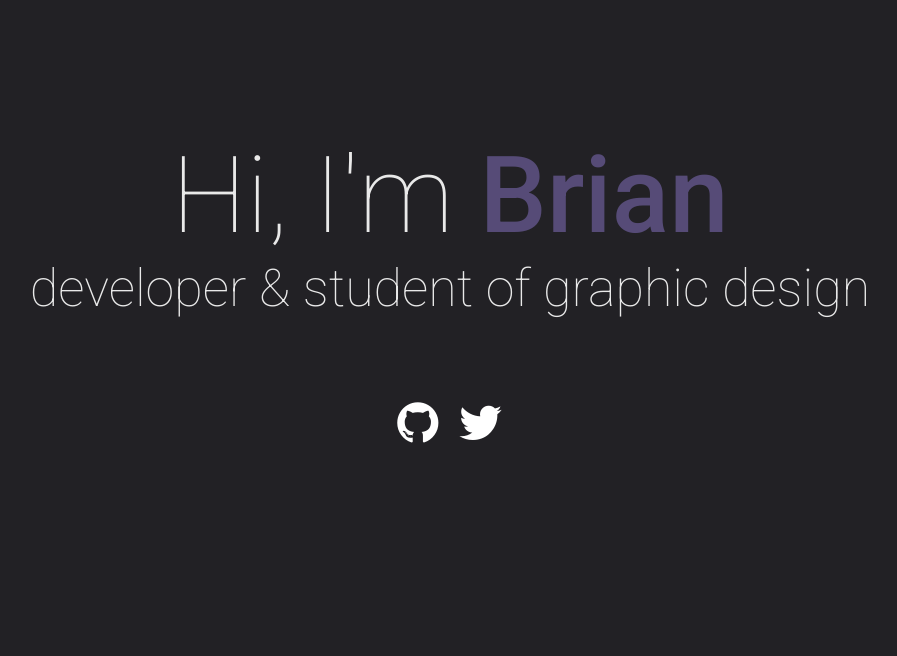
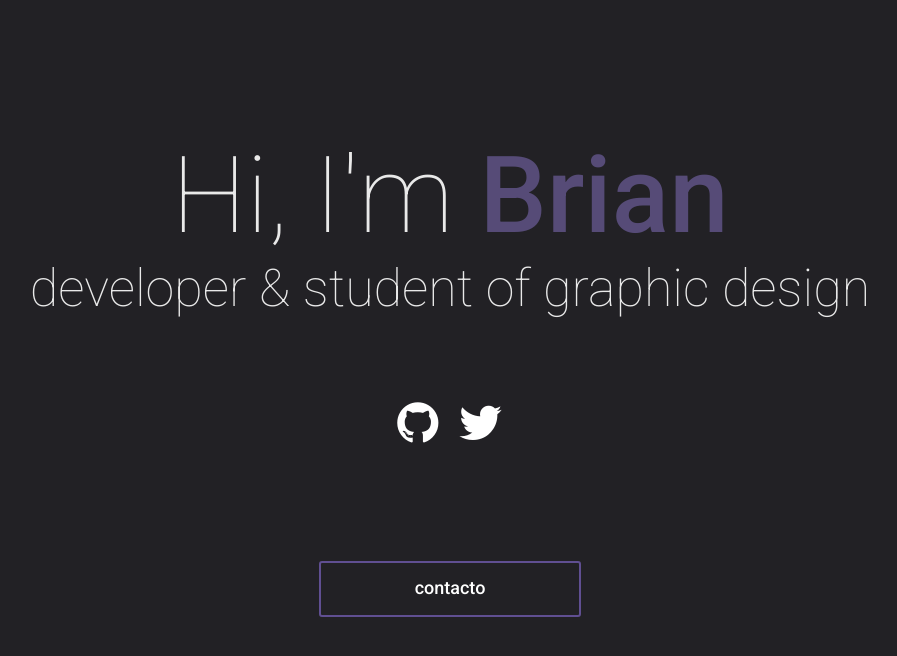
Before and after one commit to brai4u/brianardiles.cf, a plain HTML site: page index.html in a window 1280 px wide. Shown: the whole page, without its empty margins (190-1087 px from the left). Drawn offline with nearby package versions, Linux system fonts and the light colour scheme.

Commit message:
boton contacto, mejoras en resposive

```diff
--- a/css/swag.css
+++ b/css/swag.css
@@ -1,7 +1,12 @@
-
 body {
     background-color: #222125;
     margin: 0px;
+}
+
+#contenido{
+    position: absolute;
+    height: 100%;
+    width: 100%;
 }
 
 #hi {
@@ -35,10 +40,12 @@ body {
 
 .fa-github:hover{
     color:#d8d2e8;
+    transition: background 0.1s linear;
 }
 
 .fa-twitter:hover{
     color:#4099FF;
+    transition: background 0.1s linear;
 }
 
 #redes {
@@ -46,6 +53,31 @@ body {
     width: 100%;
     position: relative;
     top: 133px;
+}
+
+.contacto{
+    border: solid 2px #604F92;
+    border-radius: 3px;
+    padding: 14px 20px;
+    font-size: 18px;
+    color: #fff;
+    text-decoration: none;
+    font-family: 'Roboto', sans-serif;
+    font-weight: 500;
+    transition: background-color ease .2s;
+    text-align: center;
+    top: 247px;
+    position: relative;
+    height: 3%;
+    width: 17%;
+    margin-left: auto;
+    margin-right: auto;
+    cursor: pointer;
+}
+
+.contacto:hover{
+    background-color:#604F92;
+    transition: background 0.1s linear;
 }
 
 @media (max-width: 512px) {
@@ -65,4 +97,13 @@ body {
         position: absolute;
         top: 80%;
     }
+
+    .contacto{
+        background: #493586;
+        top: 90%;
+        /* position: absolute; */
+        width: 84%;
+        border:0;
+        font-weight: 300;
+    }
 }
--- a/index.html
+++ b/index.html
@@ -8,6 +8,7 @@
 </head>
 
 <body>
+<div id="contenido">
     <div id="hi">Hi, I'm <span class="me">Brian</span>
     </div>
     <div id="desc">developer &amp; student of graphic design</div>
@@ -15,6 +16,9 @@
         <a href="https://github.com/brai4u" alt="GitHub: @brai4u" target="_blank"><i class="fa fa-github fa-3x"></i></a> &nbsp;&nbsp;&nbsp;
         <a href="https://twitter.com/brai4u" alt="Twitter: @brai4u" target="_blank"><i class="fa fa-twitter fa-3x"></i></a>
     </div>
+
+    <div class="contacto" onClick="window.location.href='mailto:ardilesbrian@gmail.com';">contacto</div>
+</div>
 </body>
 
 <link href='https://fonts.googleapis.com/css?family=Roboto:300,100,500' rel='stylesheet' type='text/css'>
```
